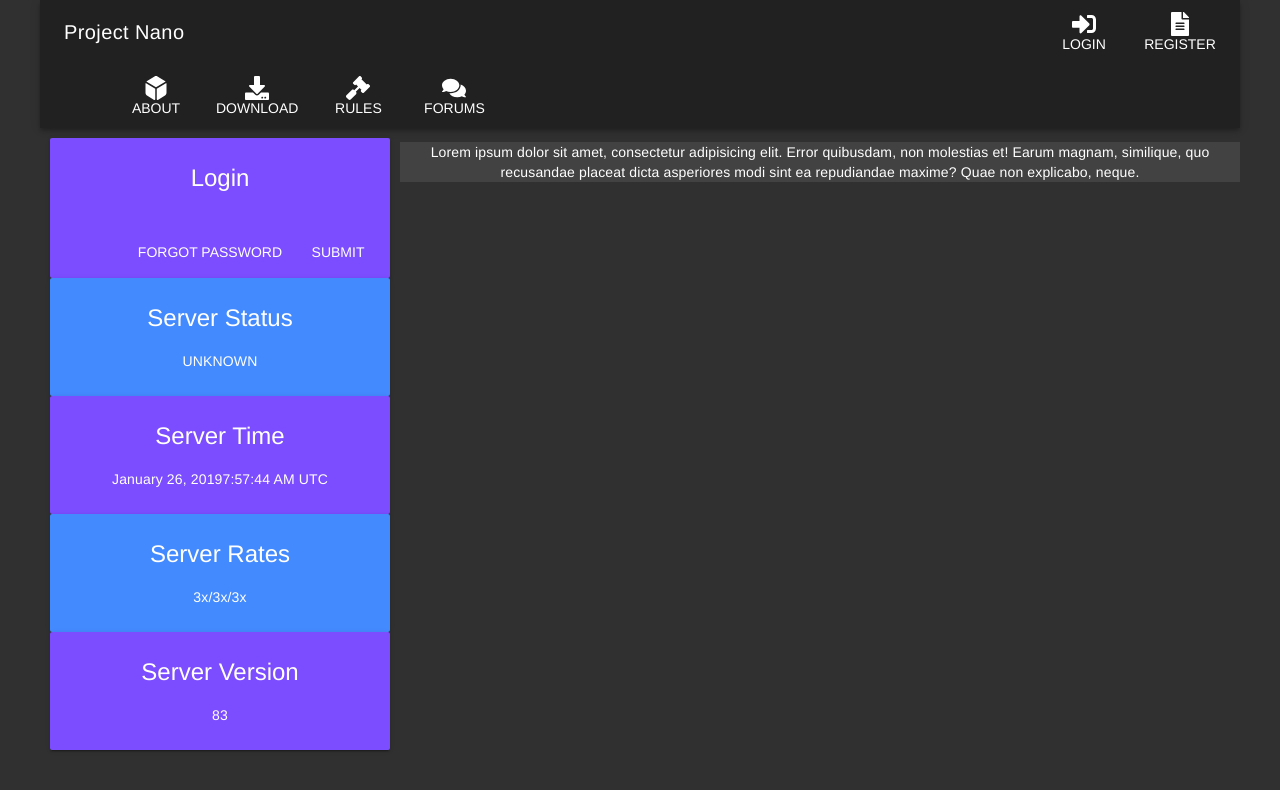
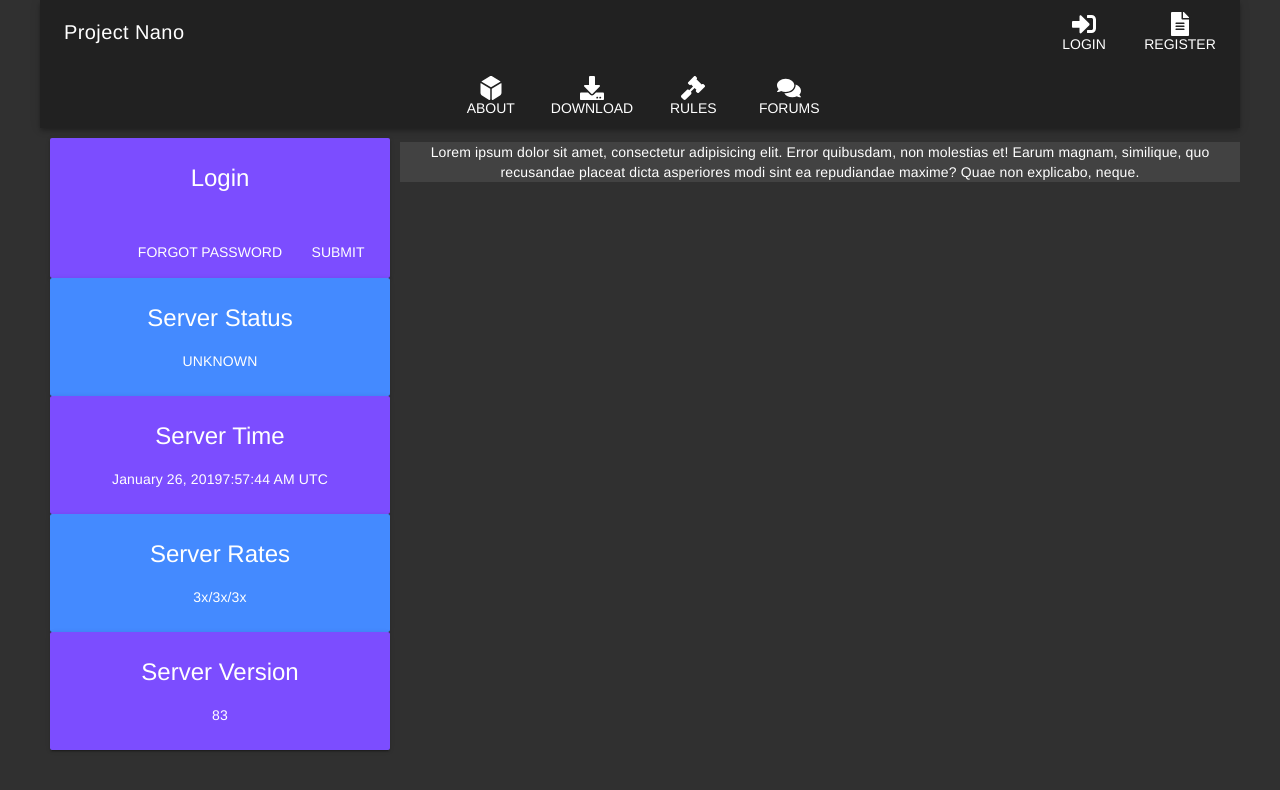
Before and after one commit to minimucho1/pnsite, a Vue app: page / in a window 1280 px wide. Shown: the top 790 px of the page. Built offline with nearby package versions, Linux system fonts and the light colour scheme.

Commit message:
JR | Center navigation bar links

```diff
--- a/src/components/Header.vue
+++ b/src/components/Header.vue
@@ -14,13 +14,11 @@
           </md-button>
         </div>
       </div>
-      <div class="md-toolbar-row md-toolbar-offset">
-        <div class="header__links">
-          <md-button class="button-icon-text"><md-icon md-src="/static/dice-d6-solid.svg" /><div>About</div></md-button>
-          <md-button class="button-icon-text"><md-icon md-src="/static/download-solid.svg" /><div>Download</div></md-button>
-          <md-button class="button-icon-text"><md-icon md-src="/static/gavel-solid.svg" /><div>Rules</div></md-button>
-          <md-button class="button-icon-text"><md-icon md-src="/static/comments-solid.svg" /><div>Forums</div></md-button>
-        </div>
+      <div class="md-toolbar-row header__links">
+        <md-button class="button-icon-text"><md-icon md-src="/static/dice-d6-solid.svg" /><div>About</div></md-button>
+        <md-button class="button-icon-text"><md-icon md-src="/static/download-solid.svg" /><div>Download</div></md-button>
+        <md-button class="button-icon-text"><md-icon md-src="/static/gavel-solid.svg" /><div>Rules</div></md-button>
+        <md-button class="button-icon-text"><md-icon md-src="/static/comments-solid.svg" /><div>Forums</div></md-button>
       </div>
     </md-toolbar>
   </div>
@@ -36,4 +34,8 @@ export default {
 .button-icon-text {
   height: 45px;
 }
+
+.header__links {
+  justify-content: center;
+}
 </style>
```
